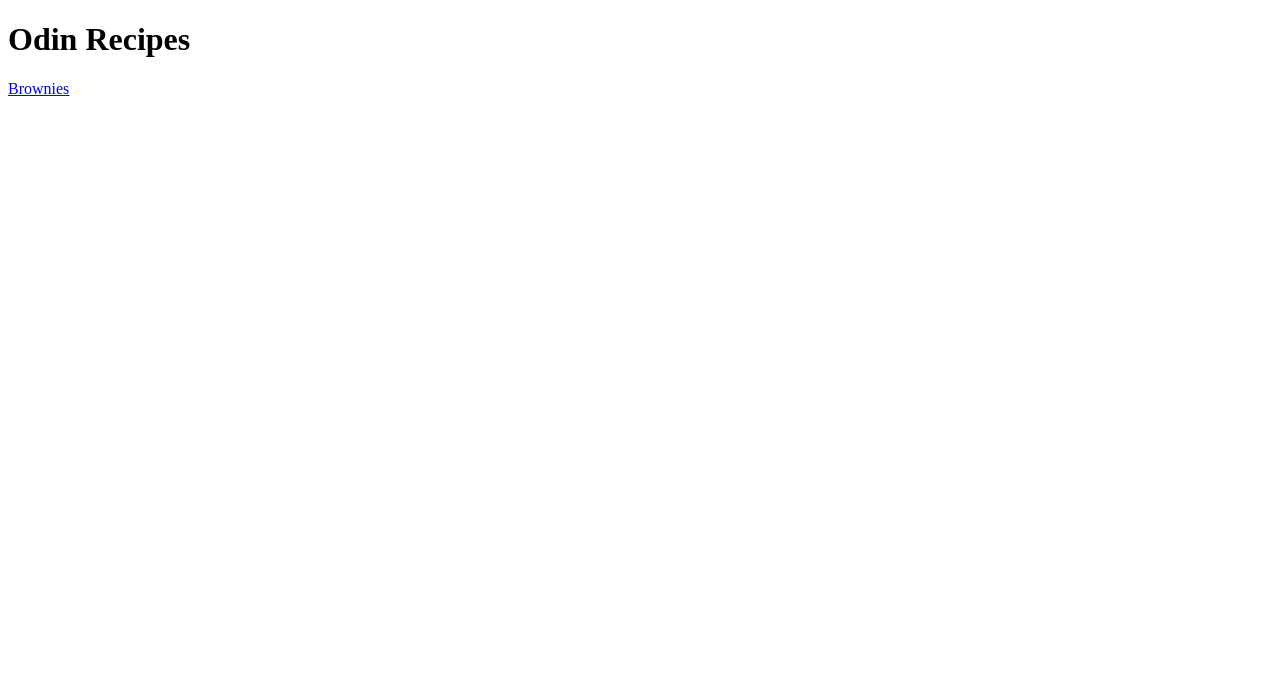
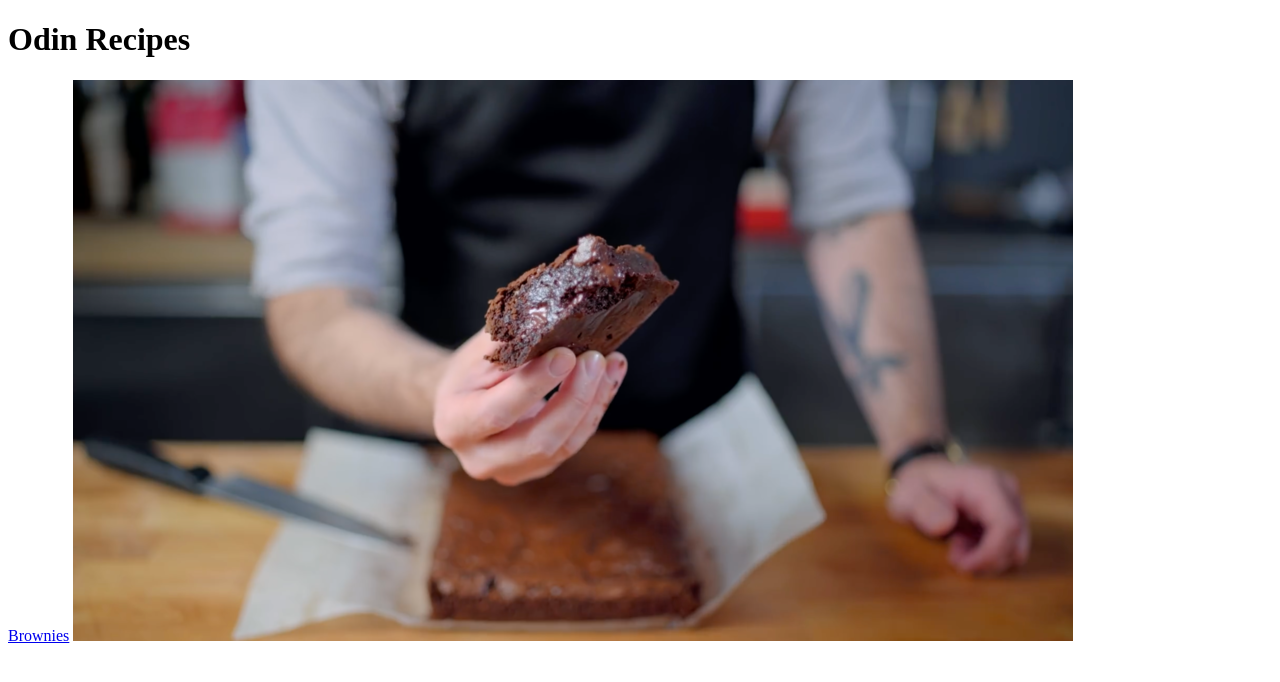
Before and after one commit to Wren-Bryer/odin-recipes, a plain HTML site: page index.html in a window 1280 px wide. Drawn offline with Linux system fonts and the light colour scheme.

Commit message:
Add brownie img to index.html

```diff
--- a/index.html
+++ b/index.html
@@ -8,5 +8,6 @@
 <body>
 	<h1>Odin Recipes</h1>
 	<a href="recipes/brownies.html">Brownies</a>
+	<img src="recipes/brownies.png" alt="Brownie">
 </body>
 </html>
```
Also changed, not shown: recipes/brownies.png (added).
